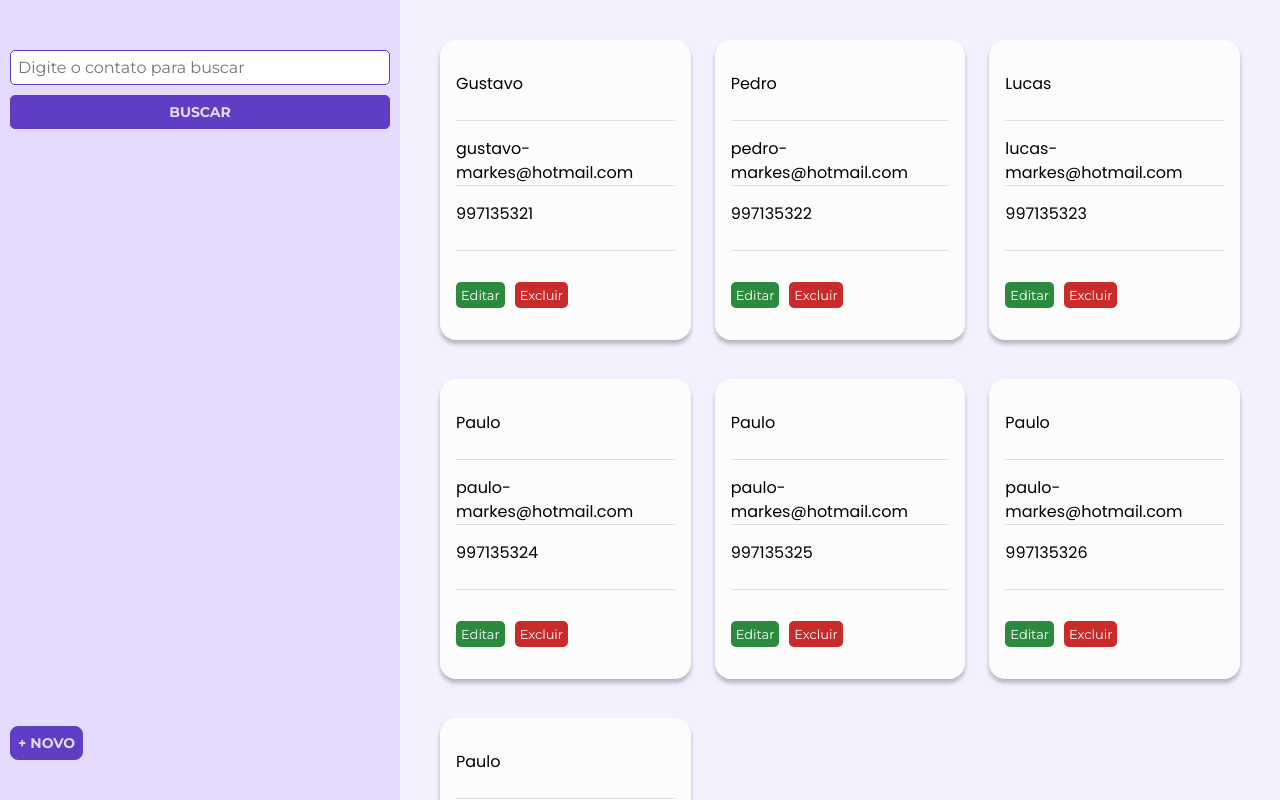
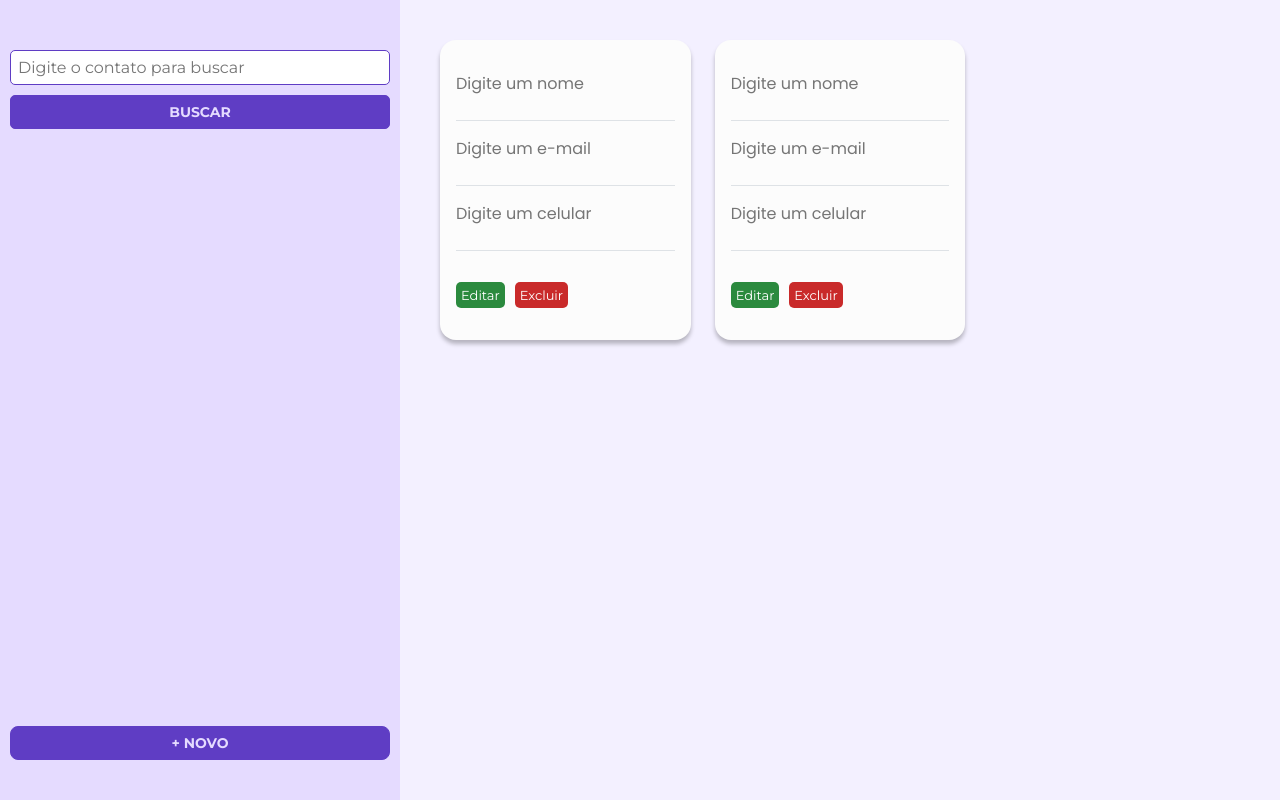
Before and after one commit to GustavoMarquesDev/Lista_de_Contatos, a React (Create React App) app: page / in a window 1280 px wide. Built offline with nearby package versions, Linux system fonts and the light colour scheme.

Commit message:
criando a opção de editar tarefa e excluir

```diff
--- a/src/App.tsx
+++ b/src/App.tsx
@@ -1,8 +1,10 @@
 import { createBrowserRouter, RouterProvider } from 'react-router-dom'
+import { Provider } from 'react-redux'
 
 import EstiloGlobal from './styles'
 import Home from './Pages/Home'
 import Cadastro from './Pages/Cadastro'
+import store from './store'
 
 const rotas = createBrowserRouter([
   {
@@ -17,10 +19,10 @@ const rotas = createBrowserRouter([
 
 function App() {
   return (
-    <>
+    <Provider store={store}>
       <EstiloGlobal />
       <RouterProvider router={rotas} />
-    </>
+    </Provider>
   )
 }
 
--- a/src/Containers/Contatos/index.tsx
+++ b/src/Containers/Contatos/index.tsx
@@ -1,23 +1,23 @@
+import { useSelector } from 'react-redux'
+import { RootReducer } from '../../store'
+
 import { MainContainer } from './styles'
 import CardContatos from '../../components/Contatos'
-import Contato from '../../models/Contato'
 
 const ContatosContainer = () => {
-  const contatosAdicinados: Contato[] = [
-    new Contato('Gustavo', 'gustavo-markes@hotmail.com', 997135321),
-    new Contato('Pedro', 'pedro-markes@hotmail.com', 997135322),
-    new Contato('Lucas', 'lucas-markes@hotmail.com', 997135323),
-    new Contato('Paulo', 'paulo-markes@hotmail.com', 997135324),
-    new Contato('Paulo', 'paulo-markes@hotmail.com', 997135325),
-    new Contato('Paulo', 'paulo-markes@hotmail.com', 997135326),
-    new Contato('Paulo', 'paulo-markes@hotmail.com', 997135327)
-  ]
+  const contatos = useSelector((state: RootReducer) => state.contatos.itens)
+  const { termo } = useSelector((state: RootReducer) => state.filtro)
 
   return (
     <MainContainer>
-      {contatosAdicinados.map((c) => (
-        <li key={c.telefone}>
-          <CardContatos nome={c.nome} email={c.email} telefone={c.telefone} />
+      {contatos.map((c) => (
+        <li key={c.id}>
+          <CardContatos
+            id={c.id}
+            nome={c.nome}
+            email={c.email}
+            telefone={c.telefone}
+          />
         </li>
       ))}
     </MainContainer>
--- a/src/components/Botao/styled.ts
+++ b/src/components/Botao/styled.ts
@@ -49,6 +49,10 @@ export const ButtonRemove = styled(ButtonEditar)`
 export const NewButton = styled(Link)`
   background-color: ${variaveis.roxoEscuro};
   color: ${variaveis.roxoMaisClaro};
+  display: flex;
+  max-width: 380px;
+  width: 100%;
+  justify-content: center;
   position: fixed;
   bottom: 40px;
   left: 10px;
@@ -64,6 +68,13 @@ export const NewButton = styled(Link)`
     background-color: ${variaveis.roxoClaro};
     transition: all 0.5s ease;
   }
+
+  @media (max-width: 1000px) {
+    width: 230px;
+  }
+  @media (max-width: 655px) {
+    width: 180px;
+  }
 `
 
 export const VoltarButton = styled(Link)`
--- a/src/components/Contatos/index.tsx
+++ b/src/components/Contatos/index.tsx
@@ -1,34 +1,75 @@
+import { useDispatch } from 'react-redux'
+import { useState } from 'react'
 import { ButtonEditar, ButtonRemove } from '../Botao/styled'
 import { Card, Dados } from './styles'
-import { useState } from 'react'
+import { remover, editar } from '../../store/reducers/contatos'
+import Contato from '../../models/Contato'
 
-type Props = {
-  nome: string
-  email: string
-  telefone: number
-}
+type Props = Contato
 
-const CardContatos = ({ nome, email, telefone }: Props) => {
+const CardContatos = ({ id, nome, email, telefone }: Props) => {
+  const dispatch = useDispatch()
   const [estaEditando, setEstaEditando] = useState(false)
+  const [nomeDescricao, setNomeDescricao] = useState('')
+  const [emailDescricao, setEmailDescricao] = useState('')
+  const [telefoneDescricao, setTelefoneDescricao] = useState('')
+
+  const valorOriginal = () => {
+    return (
+      setEstaEditando(false),
+      setNomeDescricao(''),
+      setEmailDescricao(''),
+      setTelefoneDescricao('')
+    )
+  }
 
   return (
     <Card>
-      <Dados value={nome}></Dados>
-      <Dados value={email}></Dados>
-      <Dados value={telefone}></Dados>
+      <Dados
+        placeholder="Digite um nome"
+        value={nomeDescricao}
+        onChange={(e) => setNomeDescricao(e.target.value)}
+        disabled={!estaEditando}
+      ></Dados>
+      <Dados
+        placeholder="Digite um e-mail"
+        disabled={!estaEditando}
+        value={emailDescricao}
+        onChange={(e) => setEmailDescricao(e.target.value)}
+      ></Dados>
+      <Dados
+        placeholder="Digite um celular"
+        disabled={!estaEditando}
+        value={telefoneDescricao}
+        onChange={(e) => setTelefoneDescricao(e.target.value)}
+      ></Dados>
       {estaEditando ? (
         <>
-          <ButtonEditar>Salvar</ButtonEditar>
-          <ButtonRemove onClick={() => setEstaEditando(false)}>
-            Cancelar
-          </ButtonRemove>
+          <ButtonEditar
+            onClick={() => {
+              dispatch(
+                editar({
+                  id,
+                  nome,
+                  email,
+                  telefone
+                })
+              )
+              setEstaEditando(false)
+            }}
+          >
+            Salvar
+          </ButtonEditar>
+          <ButtonRemove onClick={valorOriginal}>Cancelar</ButtonRemove>
         </>
       ) : (
         <>
           <ButtonEditar onClick={() => setEstaEditando(true)}>
             Editar
           </ButtonEditar>
-          <ButtonRemove>Excluir</ButtonRemove>
+          <ButtonRemove onClick={() => dispatch(remover(id))}>
+            Excluir
+          </ButtonRemove>
         </>
       )}
     </Card>
--- a/src/components/Contatos/styles.ts
+++ b/src/components/Contatos/styles.ts
@@ -27,4 +27,5 @@ export const Dados = styled.textarea`
   border: none;
   border-bottom: 1px solid #dee2e6;
   background-color: transparent;
+  outline: none;
 `
--- a/src/models/Contato.ts
+++ b/src/models/Contato.ts
@@ -1,9 +1,11 @@
 class Contato {
+  id: number
   nome: string
   email: string
   telefone: number
 
-  constructor(nome: string, email: string, telefone: number) {
+  constructor(id: number, nome: string, email: string, telefone: number) {
+    this.id = id
     this.nome = nome
     this.email = email
     this.telefone = telefone
--- /dev/null
+++ b/src/store/index.ts
@@ -0,0 +1,14 @@
+import { configureStore } from '@reduxjs/toolkit'
+import contatoReducer from './reducers/contatos'
+import filtroReducer from './reducers/filtro'
+
+const store = configureStore({
+  reducer: {
+    contatos: contatoReducer,
+    filtro: filtroReducer
+  }
+})
+
+export type RootReducer = ReturnType<typeof store.getState>
+
+export default store
--- /dev/null
+++ b/src/store/reducers/contatos.ts
@@ -0,0 +1,57 @@
+import { createSlice, PayloadAction } from '@reduxjs/toolkit'
+import Contato from '../../models/Contato'
+
+type ContatosState = {
+  itens: Contato[]
+}
+
+const initialState: ContatosState = {
+  itens: [
+    new Contato(1, 'Gustavo', 'gustavo-markes@hotmail.com', 997135321),
+    new Contato(2, 'Pedro', 'pedro-markes@hotmail.com', 997135322)
+  ]
+}
+
+const contatosSlice = createSlice({
+  name: 'contatos',
+  initialState,
+
+  reducers: {
+    remover: (state, action: PayloadAction<number>) => {
+      state.itens = state.itens.filter(
+        (contato) => contato.id !== action.payload
+      )
+    },
+    editar: (state, action: PayloadAction<Contato>) => {
+      const indexDoContato = state.itens.findIndex(
+        (t) => t.id === action.payload.id
+      )
+
+      if (indexDoContato >= 0) {
+        state.itens[indexDoContato] = action.payload
+      }
+    },
+    cadastrar: (state, action: PayloadAction<Omit<Contato, 'id'>>) => {
+      const ContatoJaExiste = state.itens.find(
+        (contato) =>
+          contato.nome.toLowerCase() === action.payload.nome.toLowerCase()
+      )
+
+      if (ContatoJaExiste) {
+        alert('Já existe um contato com este nome')
+      } else {
+        const ultimoContato = state.itens[state.itens.length - 1]
+
+        const NovoContato = {
+          ...action.payload,
+          id: ultimoContato ? ultimoContato.id + 1 : 1
+        }
+        state.itens.push(NovoContato)
+      }
+    }
+  }
+})
+
+export const { remover, editar, cadastrar } = contatosSlice.actions
+
+export default contatosSlice.reducer
--- /dev/null
+++ b/src/store/reducers/filtro.ts
@@ -0,0 +1,23 @@
+import { createSlice, PayloadAction } from '@reduxjs/toolkit'
+
+type FiltroState = {
+  termo: string
+}
+
+const initialState: FiltroState = {
+  termo: ''
+}
+
+const filtroSlice = createSlice({
+  name: 'filtro',
+  initialState,
+  reducers: {
+    alterarTermo: (state, action: PayloadAction<string>) => {
+      state.termo = action.payload
+    }
+  }
+})
+
+export const { alterarTermo } = filtroSlice.actions
+
+export default filtroSlice.reducer
```
